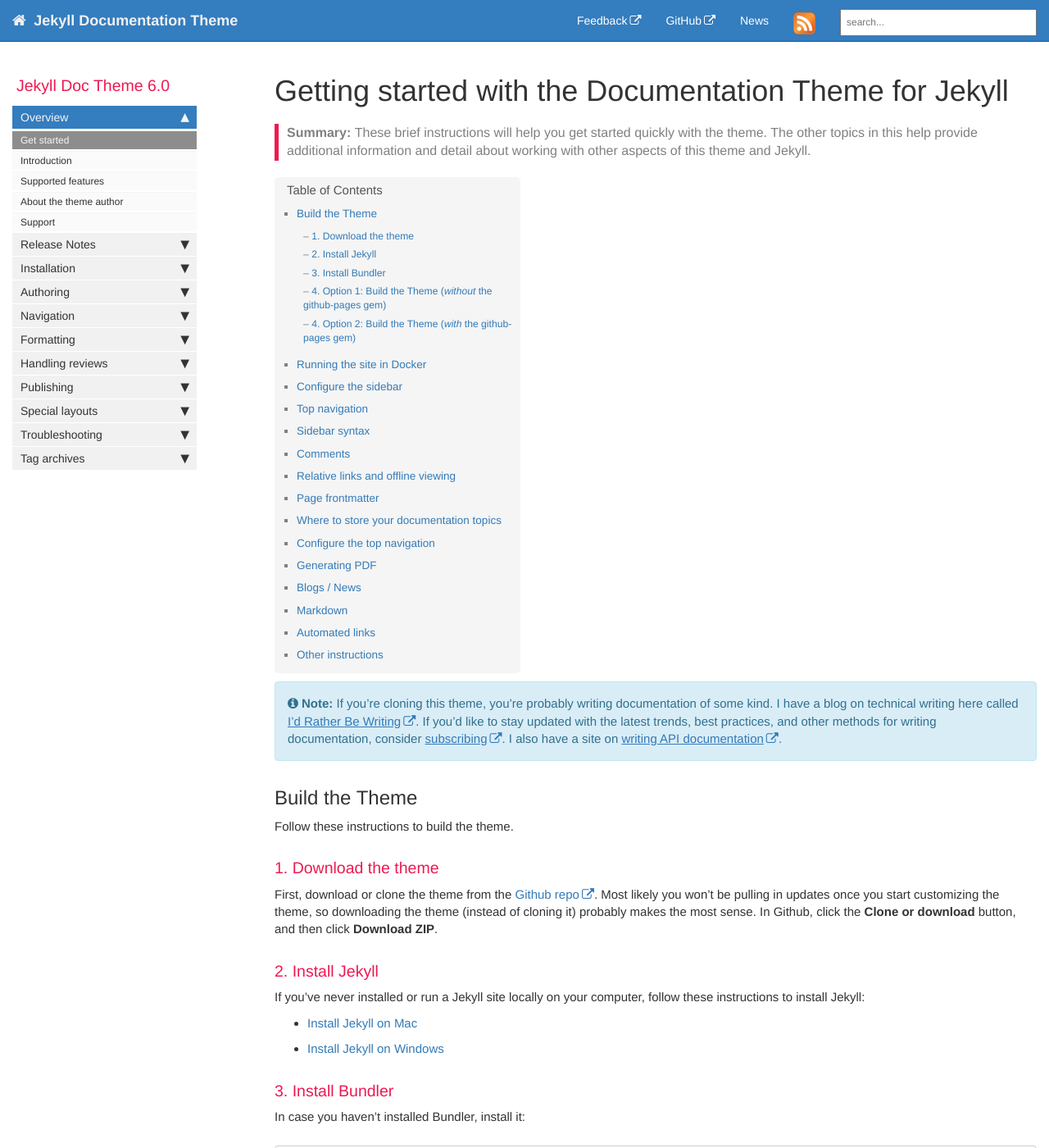
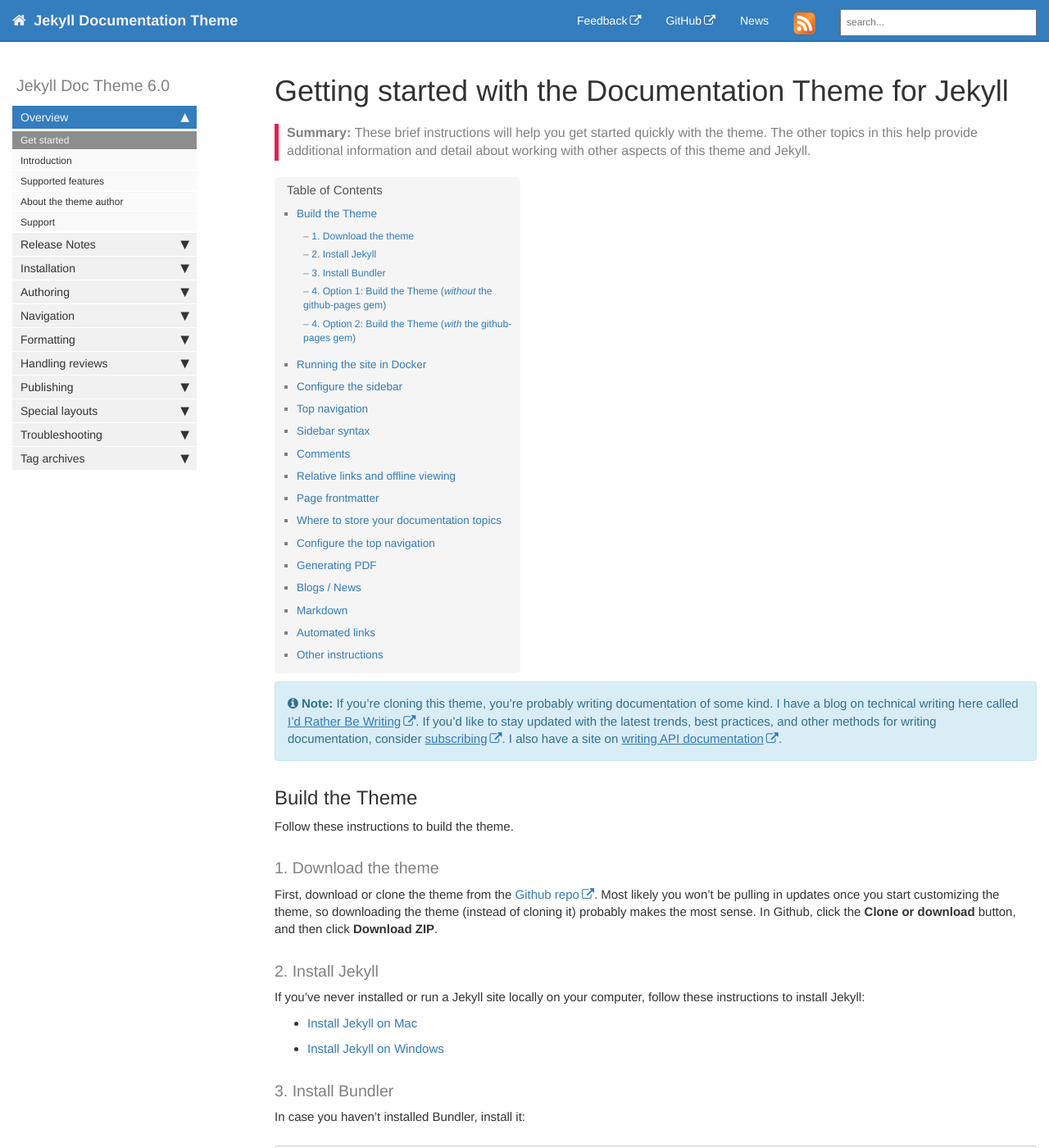
Before and after one commit to fmcarvalho/mydoctheme, a Jekyll site: the page built from index.md, in a window 1280 px wide and 1400 px high. Shown: the whole window at 82% size. Built offline with Jekyll 4.4.1, drawn with Linux system fonts in a browser that asks for light colours; comment, search, counter and statistics services are not loaded.

Commit message:
Change h3 color red with dark gray.

```diff
--- a/css/theme-blue.css
+++ b/css/theme-blue.css
@@ -5,7 +5,7 @@
 }
 
 
-h3 {color: #ED1951; }
+h3 {color: #808080; }
 h4 {color: #808080; }
 
 .nav-tabs > li.active > a, .nav-tabs > li.active > a:hover, .nav-tabs > li.active > a:focus {
@@ -106,7 +106,7 @@
   margin-top:20px;
     font-weight:normal;
     font-size:130%;
-    color: #ED1951;
+    color: #808080;
     margin-bottom:10px;
     margin-left: 5px;
 
```
